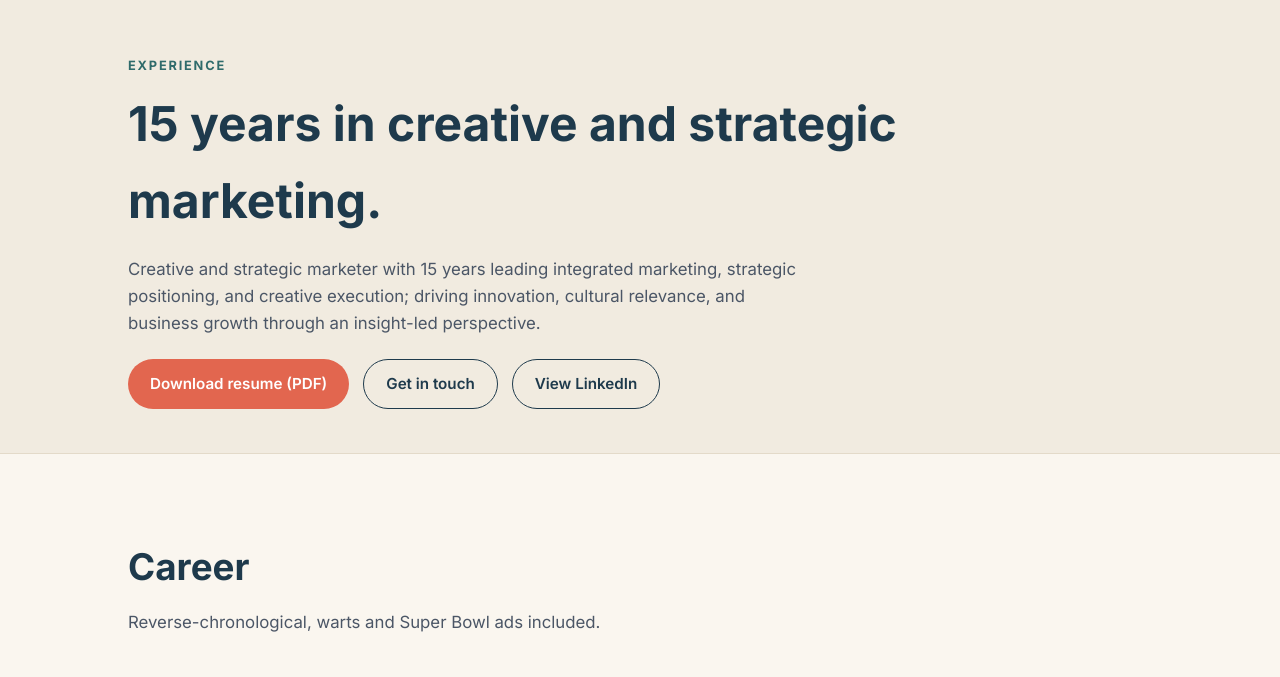
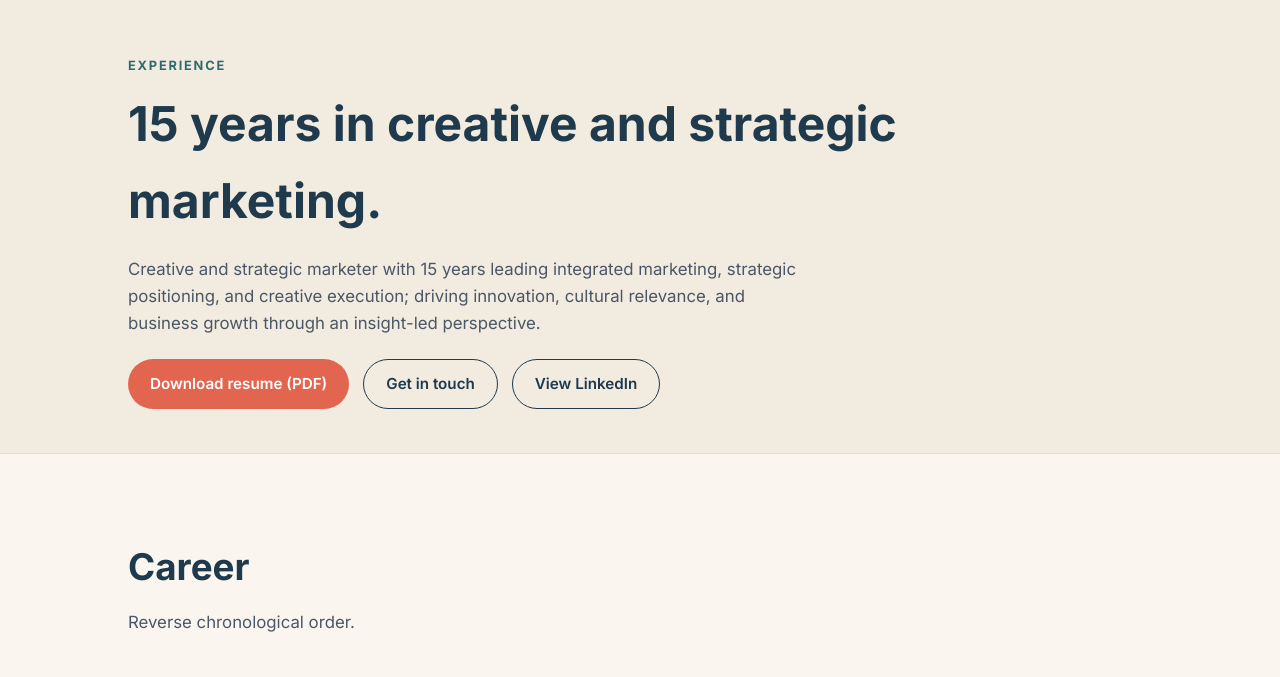
Before and after one commit to drewguarini/drewguarini, a plain HTML site: page experience.html in a window 1280 px wide. Shown: the part 69-746 px from the top of the page. Drawn offline with Linux system fonts and the light colour scheme; a web font is replaced by a local one.

Commit message:
Add Work page share image and simplify Experience subhead
- New 1200x630 og-work.jpg for the Work page link preview, with matching
  og:image and alt text in work.html
- Experience page subhead now reads "Reverse chronological order."

Co-Authored-By: Claude Sonnet 5.5 <noreply@anthropic.com>

```diff
--- a/experience.html
+++ b/experience.html
@@ -55,7 +55,7 @@
 <section>
   <div class="max">
     <h2 class="section-heading">Career</h2>
-    <p class="section-lede">Reverse-chronological, warts and Super Bowl ads included.</p>
+    <p class="section-lede">Reverse chronological order.</p>
 
     <ul class="timeline">
       <li class="timeline-item">
```
Also changed, not shown: work.html (+2 -2 lines), assets/images/og-work.jpg (added).
